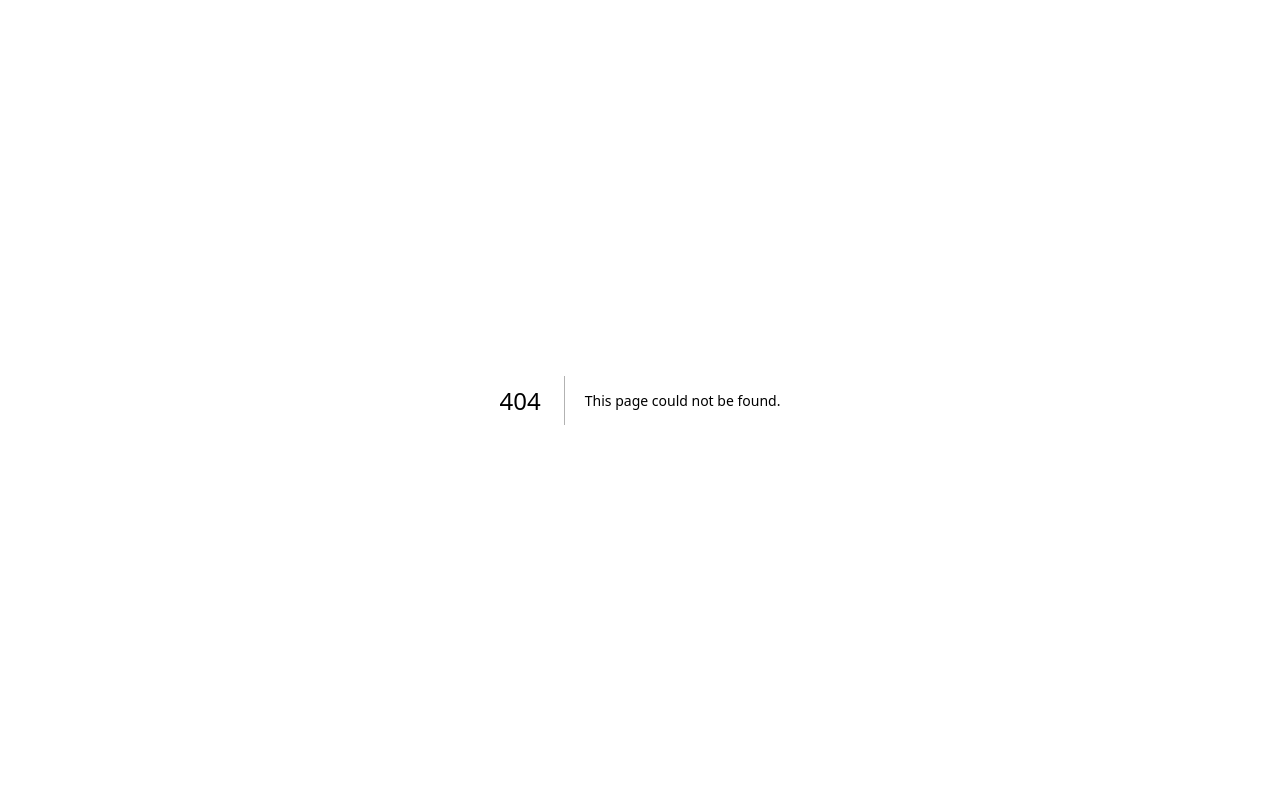
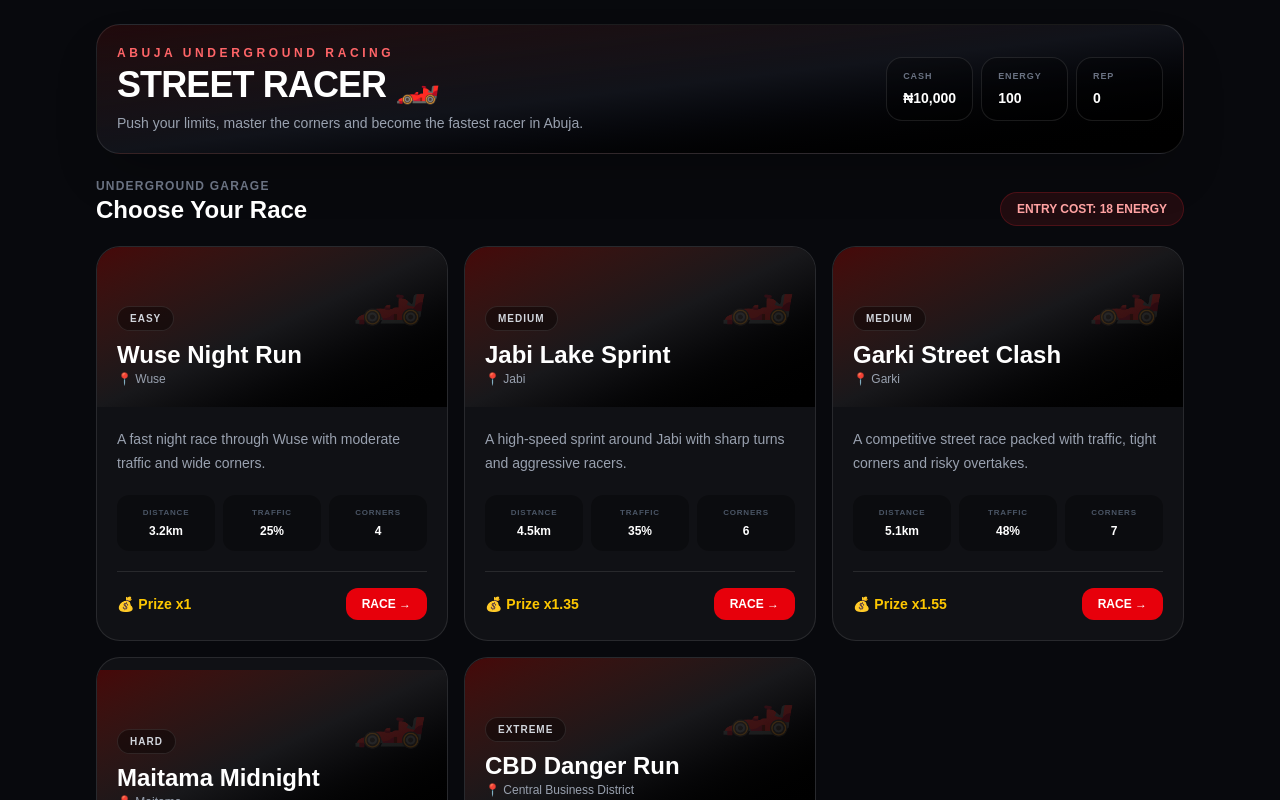
Before and after one commit to divinealex533-commits/abuja-life, a Next.js app: page /jobs/street-racer in a window 1280 px wide. Before the commit this address had no page. Shown: the top 800 px of the page. Built offline with nearby package versions, Linux system fonts and the light colour scheme.

Commit message:
Create page.tsx

```diff
--- /dev/null
+++ b/src/app/jobs/street-racer/page.tsx
@@ -0,0 +1,60 @@
+"use client";
+
+import { useEffect, useState } from "react";
+import StreetRacerPanel from "@/components/game/StreetRacerPanel";
+import type { PlayerGameState } from "@/lib/game/player";
+import { loadPlayerState } from "@/lib/game/playerStorage";
+
+export default function StreetRacerPage() {
+  const [player, setPlayer] = useState<PlayerGameState | null>(null);
+  const [loading, setLoading] = useState(true);
+
+  useEffect(() => {
+    const loadedPlayer = loadPlayerState();
+
+    if (loadedPlayer) {
+      setPlayer(loadedPlayer);
+    }
+
+    setLoading(false);
+  }, []);
+
+  if (loading) {
+    return (
+      <main className="flex min-h-screen items-center justify-center bg-[#08090d] text-white">
+        <div className="text-center">
+          <div className="text-5xl animate-bounce">🏎️</div>
+          <p className="mt-4 text-sm font-bold text-gray-400">
+            Starting engine...
+          </p>
+        </div>
+      </main>
+    );
+  }
+
+  if (!player) {
+    return (
+      <main className="flex min-h-screen items-center justify-center bg-[#08090d] px-6 text-white">
+        <div className="max-w-md rounded-3xl border border-white/10 bg-white/[0.035] p-8 text-center">
+          <div className="text-5xl">🏎️</div>
+
+          <h1 className="mt-4 text-2xl font-black">
+            Racer Profile Not Found
+          </h1>
+
+          <p className="mt-2 text-sm leading-6 text-gray-400">
+            Create your Abuja Life character first before entering the street
+            racing scene.
+          </p>
+        </div>
+      </main>
+    );
+  }
+
+  return (
+    <StreetRacerPanel
+      player={player}
+      setPlayer={setPlayer}
+    />
+  );
+}
```
